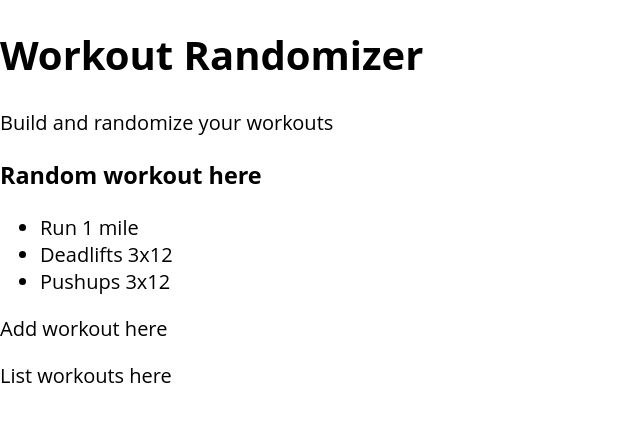
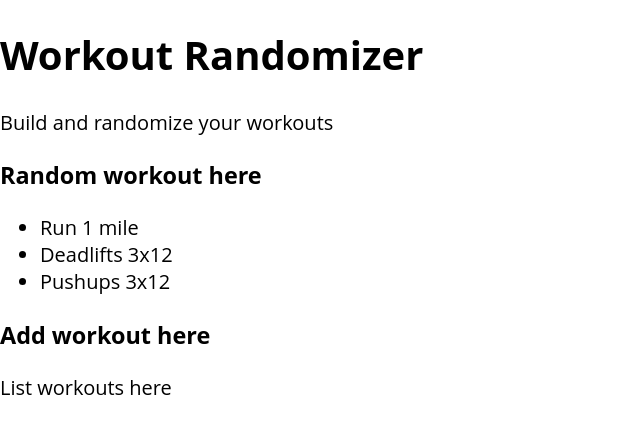
Before and after one commit to mrjasonweaver/workout-randomizer, a React (Create React App) app: page / in a window 1280 px wide. Shown: the top 434 px of the page, without its empty margins (0-640 px from the left). Built offline with nearby package versions, Linux system fonts and the light colour scheme.

Commit message:
Stub out add workout title

```diff
--- a/src/components/AddWorkout.js
+++ b/src/components/AddWorkout.js
@@ -4,7 +4,7 @@ class AddWorkout extends React.Component {
     render() {
         return (
             <div>
-                <p>Add workout here</p>
+                <h3>{this.props.sectionTitle}</h3>
                 <p>List workouts here</p>
             </div>
 
--- a/src/components/App.js
+++ b/src/components/App.js
@@ -9,7 +9,7 @@ class App extends React.Component {
             <div className="workout-radomizer">
                 <Header siteTitle="Workout Randomizer" tagline="Build and randomize your workouts"/>
                 <Workout content="Random workout here"/>
-                <AddWorkout />
+                <AddWorkout sectionTitle="Add workout here"/>
             </div>
         )
     }
```
